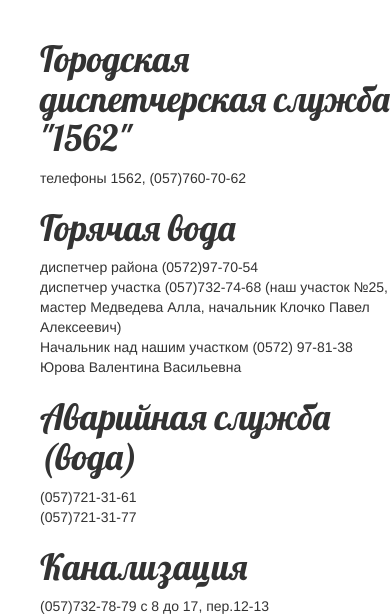
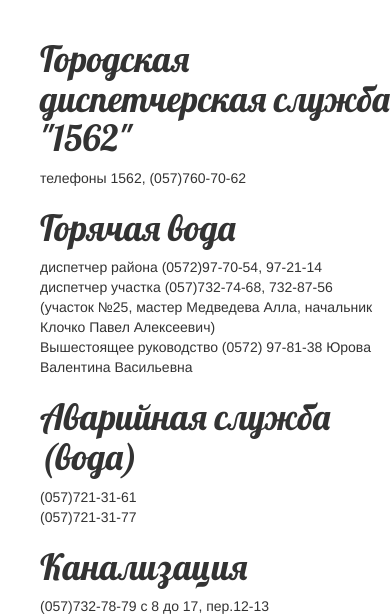
Before and after one commit to 20flint12/P_gBlog, a Django app: template templates/static_pages/services_page.html in a window 390 px wide. Shown: the part 526-1142 px from the top of the page. Run offline with Django 3.2, Linux system fonts and the light colour scheme; the template is opened without the code that fills it, so the values that code supplies are empty; parts of the project's set-up code (start-up, migrations or seed data) failed here and were passed over; some libraries are stand-ins or nearby versions.

Commit message:
added phones

```diff
--- a/templates/static_pages/services_page.html
+++ b/templates/static_pages/services_page.html
@@ -8,9 +8,9 @@
                   <h1>Городская диспетчерская служба "1562"</h1>
                   телефоны 1562, (057)760-70-62
                   <h1>Горячая вода</h1>
-                  диспетчер района (0572)97-70-54 </br>
-                  диспетчер участка (057)732-74-68 (наш участок №25, мастер Медведева Алла, начальник Клочко Павел Алексеевич)</br>
-                  Начальник над нашим участком (0572) 97-81-38 Юрова Валентина Васильевна</br>
+                  диспетчер района (0572)97-70-54, 97-21-14</br>
+                  диспетчер участка (057)732-74-68, 732-87-56 (участок №25, мастер Медведева Алла, начальник Клочко Павел Алексеевич)</br>
+                  Вышестоящее руководство (0572) 97-81-38 Юрова Валентина Васильевна</br>
                   <h1>Аварийная служба (вода)</h1>
                   (057)721-31-61 </br>
                   (057)721-31-77 </br>
```
